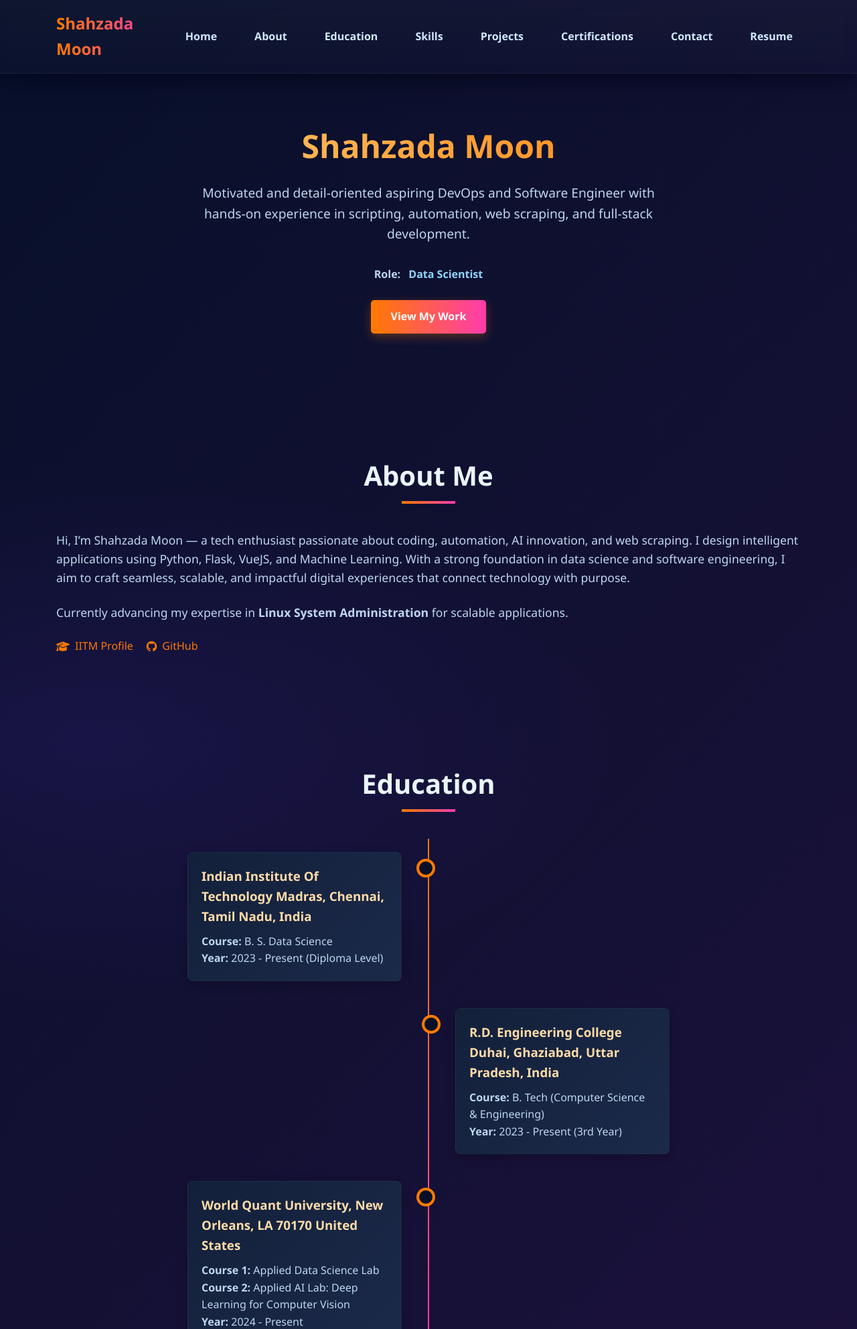
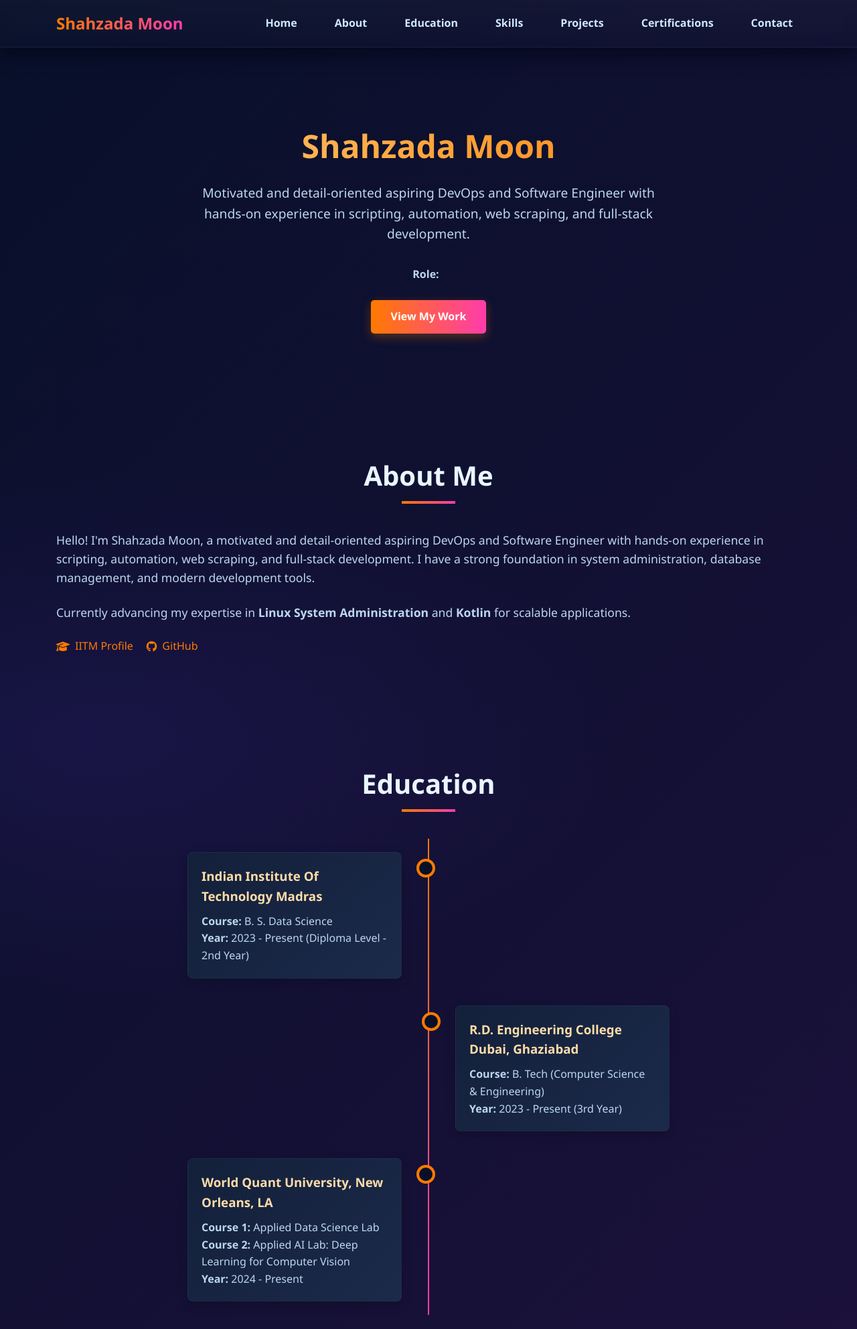
Before and after one commit to 23f2002668/Portfolio, a Flask app: page / in a window 1280 px wide. Shown: the top 1984 px of the page at 67% size. Run offline with Flask 3, Linux system fonts and the light colour scheme; parts of the project's set-up code (start-up, migrations or seed data) failed here and were passed over; some libraries are stand-ins or nearby versions.

Commit message:
Update index.html

```diff
--- a/templates/index.html
+++ b/templates/index.html
@@ -502,7 +502,7 @@
         footer {
             background: var(--dark);
             color: white;
-            padding: 25px 0 10px;
+            padding: 50px 0 20px;
             border-top: 1px solid rgba(255,255,255,0.03);
         }
 
@@ -674,7 +674,6 @@
                     <li><a href="#projects">Projects</a></li>
                     <li><a href="#certifications">Certifications</a></li>
                     <li><a href="#contact">Contact</a></li>
-                    <li><a href="Resume.html" target="_blank">Resume</a></li>
                 </ul>
                 <div class="hamburger">
                     <i class="fas fa-bars"></i>
@@ -703,8 +702,8 @@
             </div>
             <div class="about-content">
                 <div class="about-text">
-                    <p>Hi, I’m Shahzada Moon — a tech enthusiast passionate about coding, automation, AI innovation, and web scraping. I design intelligent applications using Python, Flask, VueJS, and Machine Learning. With a strong foundation in data science and software engineering, I aim to craft seamless, scalable, and impactful digital experiences that connect technology with purpose.</p>
-                    <p>Currently advancing my expertise in <strong>Linux System Administration</strong> for scalable applications.</p>
+                    <p>Hello! I'm Shahzada Moon, a motivated and detail-oriented aspiring DevOps and Software Engineer with hands-on experience in scripting, automation, web scraping, and full-stack development. I have a strong foundation in system administration, database management, and modern development tools.</p>
+                    <p>Currently advancing my expertise in <strong>Linux System Administration</strong> and <strong>Kotlin</strong> for scalable applications.</p>
                     <div class="profile-links">
                         <a href="https://ds.study.iitm.ac.in/student/23F2002668" class="profile-link" target="_blank">
                             <i class="fas fa-graduation-cap"></i> IITM Profile
@@ -727,21 +726,21 @@
             <div class="education-timeline">
                 <div class="timeline-item">
                     <div class="timeline-content">
-                        <h3>Indian Institute Of Technology Madras, Chennai, Tamil Nadu, India</h3>
+                        <h3>Indian Institute Of Technology Madras</h3>
                         <p><strong>Course:</strong> B. S. Data Science</p>
-                        <p><strong>Year:</strong> 2023 - Present (Diploma Level)</p>
+                        <p><strong>Year:</strong> 2023 - Present (Diploma Level - 2nd Year)</p>
                     </div>
                 </div>
                 <div class="timeline-item">
                     <div class="timeline-content">
-                        <h3>R.D. Engineering College Duhai, Ghaziabad, Uttar Pradesh, India</h3>
+                        <h3>R.D. Engineering College Dubai, Ghaziabad</h3>
                         <p><strong>Course:</strong> B. Tech (Computer Science & Engineering)</p>
                         <p><strong>Year:</strong> 2023 - Present (3rd Year)</p>
                     </div>
                 </div>
                 <div class="timeline-item">
                     <div class="timeline-content">
-                        <h3>World Quant University, New Orleans, LA 70170 United States</h3>
+                        <h3>World Quant University, New Orleans, LA</h3>
                         <p><strong>Course 1:</strong> Applied Data Science Lab</p>
                         <p><strong>Course 2:</strong> Applied AI Lab: Deep Learning for Computer Vision</p>
                         <p><strong>Year:</strong> 2024 - Present</p>
@@ -1121,7 +1120,7 @@
                         </div>
                         <div class="contact-details">
                             <h4>Address</h4>
-                            <p>227, Gurudwara Market, Ordnance Factory Road,<br>Mohammadpur Dwedha, Muradnagar,<br>Ghaziabad, Uttar Pradesh, India</p>
+                            <p>227, Gurudwara Market, Ordnance Factory Road,<br>Mohammadpur Dwedha, Muradnagar,<br>Ghaziabad, U.P., India</p>
                         </div>
                     </div>
                 </div>
@@ -1129,21 +1128,29 @@
                     <form id="contactForm">
                       <div class="form-group">
                         <label for="name">Name</label>
-                            <input type="text" id="name" class="form-control" required>
+                        <input type="text" id="name" name="name" class="form-control" required>
                       </div>
+
                       <div class="form-group">
                         <label for="email">Email</label>
-                            <input type="email" id="email" class="form-control" required>
+                        <input type="email" id="email" name="email" class="form-control" required>
                       </div>
+
                       <div class="form-group">
                         <label for="subject">Subject</label>
-                            <input type="text" id="subject" class="form-control" required>
+                        <input type="text" id="subject" name="subject" class="form-control" required>
                       </div>
+
                       <div class="form-group">
                         <label for="message">Message</label>
-                            <textarea id="message" class="form-control" required></textarea>
+                        <textarea id="message" name="message" class="form-control" required></textarea>
                       </div>
-                        <button type="submit" class="btn">Send Message</button>
+
+                      <button type="button" class="btn" id="submitBtn" onclick="submitForm()">Send Message</button>
+
+                      <!-- Optional elements for your JS -->
+                      <div id="formMessage" class="form-message" style="display:none;"></div>
+                      <div id="formLoading" style="display:none;">Submitting...</div>
                     </form>
                 </div>
             </div>
@@ -1177,6 +1184,51 @@
     </footer>
 
     <script>
+
+        // Form Submission
+        async function submitForm() {
+            let name = document.getElementById("name").value;
+            let email = document.getElementById("email").value;
+            let subject = document.getElementById("subject").value;
+            let message = document.getElementById("message").value;
+
+            let data = {
+                name: name,
+                email: email,
+                subject: subject,
+                message: message
+            };
+
+            try {
+                let response = await fetch("https://portfolio-k9xk.onrender.com/submit_contact", {
+                    method: "POST",
+                    headers: {
+                        "content-type": "application/json"
+                    },
+                    body: JSON.stringify(data)
+                });
+
+                if (!response.ok) {
+                    alert("Oops! Something went wrong. Please try again.");
+                    throw new Error(`Message: An HTTP error is occured. \nStatus: ${response.status}`)
+                }
+
+                let result = await response.json();
+                console.log("Server Response: " + result);
+                alert("Thankyou for contacting me. \n\nYour response has been successfully captured. \n\nI will catch you as soon as possible. \n\nServer Response: " + result);
+                window.location.reload();
+            }
+
+            catch (error) {
+                console.log("Message: An error is occured. \nError: " + error);
+                alert("Oops! Something went wrong. Your response has not been recorded. Please try again later.");
+            }
+        }
+
+    </script>
+
+    <script>
+        /*
         // Mobile Navigation Toggle
         const hamburger = document.querySelector('.hamburger');
         const navLinks = document.querySelector('.nav-links');
@@ -1226,12 +1278,118 @@
         // Check on scroll
         window.addEventListener('scroll', fadeInOnScroll);
 
-        // Form Submission
-        document.getElementById('contactForm').addEventListener('submit', function(e) {
-            e.preventDefault();
-            alert('Thank you for your message! I will get back to you soon.');
-            this.reset();
+
+
+
+
+
+
+
+
+
+
+
+
+
+
+
+
+
+        function validateForm() {
+            let isValid = true;
+            const form = document.getElementById('contactForm');
+
+            // Name validation
+            const name = form.name.value.trim();
+            if (name.length < 2) {
+                showError('nameError', 'Name must be at least 2 characters long');
+                isValid = false;
+            }
+
+            // Email validation
+            const email = form.email.value.trim();
+            const emailRegex = /^[^\s@]+@[^\s@]+\.[^\s@]+$/;
+            if (!emailRegex.test(email)) {
+                showError('emailError', 'Please enter a valid email address');
+                isValid = false;
+            }
+
+            // Subject validation
+            const subject = form.subject.value.trim();
+            if (subject.length < 5) {
+                showError('subjectError', 'Subject must be at least 5 characters long');
+                isValid = false;
+            }
+
+            // Message validation
+            const message = form.message.value.trim();
+            if (message.length < 10) {
+                showError('messageError', 'Message must be at least 10 characters long');
+                isValid = false;
+            }
+
+            return isValid;
+        }
+
+        function showError(elementId, message) {
+            const errorElement = document.getElementById(elementId);
+            errorElement.textContent = message;
+            errorElement.style.color = '#f44336';
+            errorElement.style.fontSize = '0.8rem';
+            errorElement.style.marginTop = '5px';
+        }
+
+        function clearErrors() {
+            const errorElements = document.querySelectorAll('.form-error');
+            errorElements.forEach(element => {
+                element.textContent = '';
             });
+        }
+
+        // Real-time validation
+        document.querySelectorAll('#contactForm input, #contactForm textarea').forEach(input => {
+            input.addEventListener('blur', function() {
+                validateField(this);
+            });
+
+            input.addEventListener('input', function() {
+                // Clear error when user starts typing
+                const errorId = this.id + 'Error';
+                const errorElement = document.getElementById(errorId);
+                if (errorElement) {
+                    errorElement.textContent = '';
+                }
+            });
+        });
+
+        function validateField(field) {
+            const value = field.value.trim();
+            const errorId = field.id + 'Error';
+
+            switch (field.id) {
+                case 'name':
+                    if (value.length < 2) {
+                        showError(errorId, 'Name must be at least 2 characters long');
+                    }
+                    break;
+                case 'email':
+                    const emailRegex = /^[^\s@]+@[^\s@]+\.[^\s@]+$/;
+                    if (!emailRegex.test(value)) {
+                        showError(errorId, 'Please enter a valid email address');
+                    }
+                    break;
+                case 'subject':
+                    if (value.length < 5) {
+                        showError(errorId, 'Subject must be at least 5 characters long');
+                    }
+                    break;
+                case 'message':
+                    if (value.length < 10) {
+                        showError(errorId, 'Message must be at least 10 characters long');
+                    }
+                    break;
+            }*/
+        }
     </script>
 </body>
 </html>
```
Lines whose indentation alone changed are shown as unchanged.
